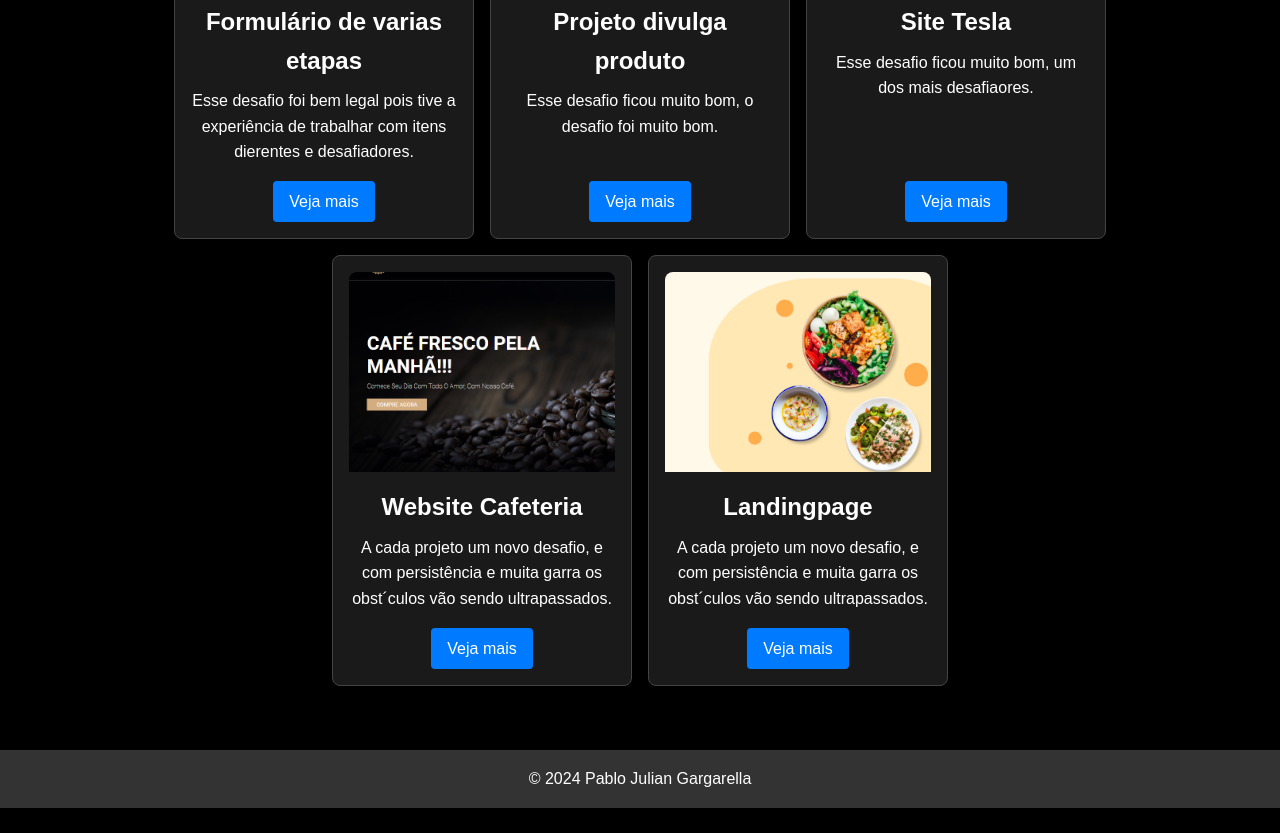
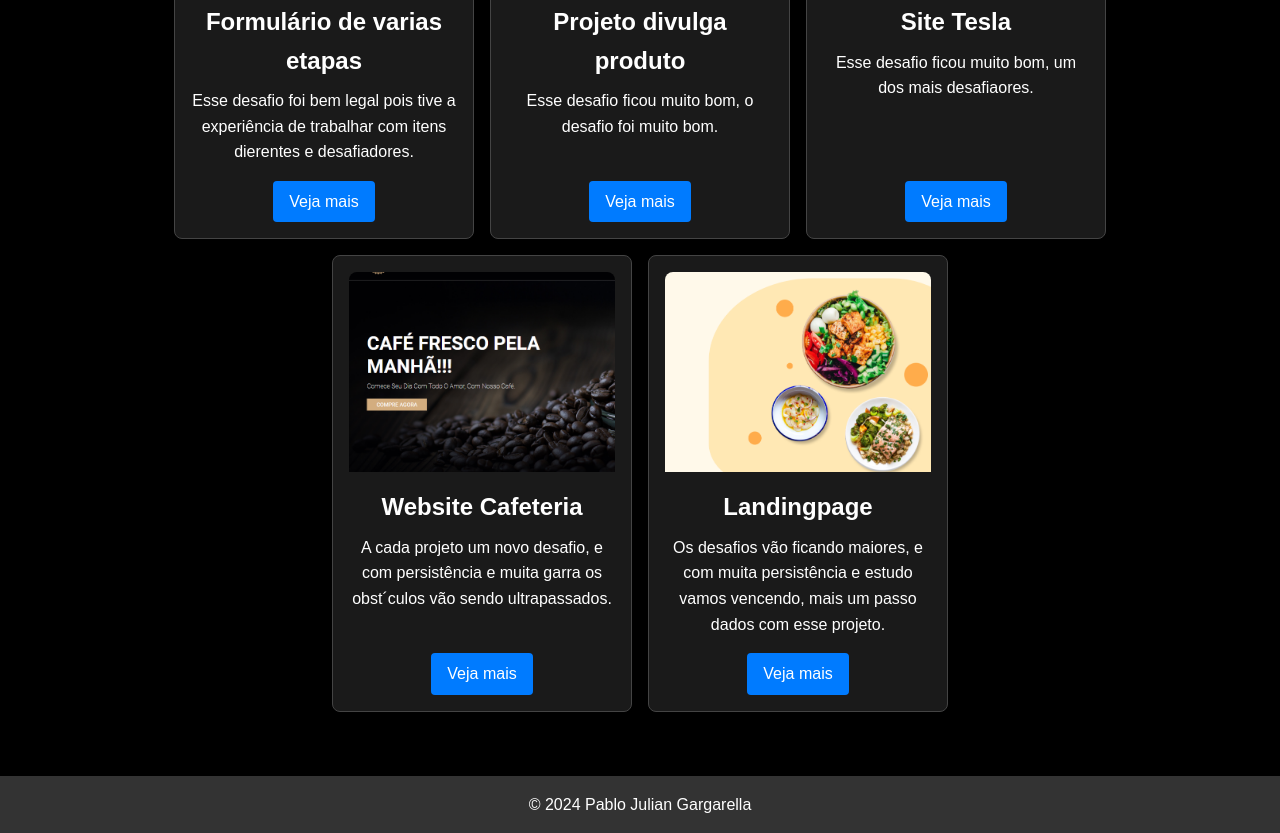
Before and after one commit to pjuliang/pagina-portifolio, a plain HTML site: page index.html in a window 1280 px wide. Shown: the part 1954-2787 px from the top of the page. Before the commit the page ends 2762 px from the top, so only its background shows below. Drawn offline with Linux system fonts and the light colour scheme.

Commit message:
Update index.html

```diff
--- a/index.html
+++ b/index.html
@@ -96,7 +96,7 @@
             <div class="project-card">
                 <img src="./src/img/projeto14.png" alt="Projeto 14">
                 <h2>Landingpage</h2>
-                <p>A cada projeto um novo desafio, e com persistência e muita garra os obst´culos vão sendo ultrapassados.</p>
+                <p>Os desafios vão ficando maiores, e com muita persistência e estudo vamos vencendo, mais um passo dados com esse projeto.</p>
                 <a href="https://pjuliang.github.io/Landingpage/" class="btn">Veja mais</a>
             </div>
             <!-- Adicione mais projetos conforme necessário -->
```
